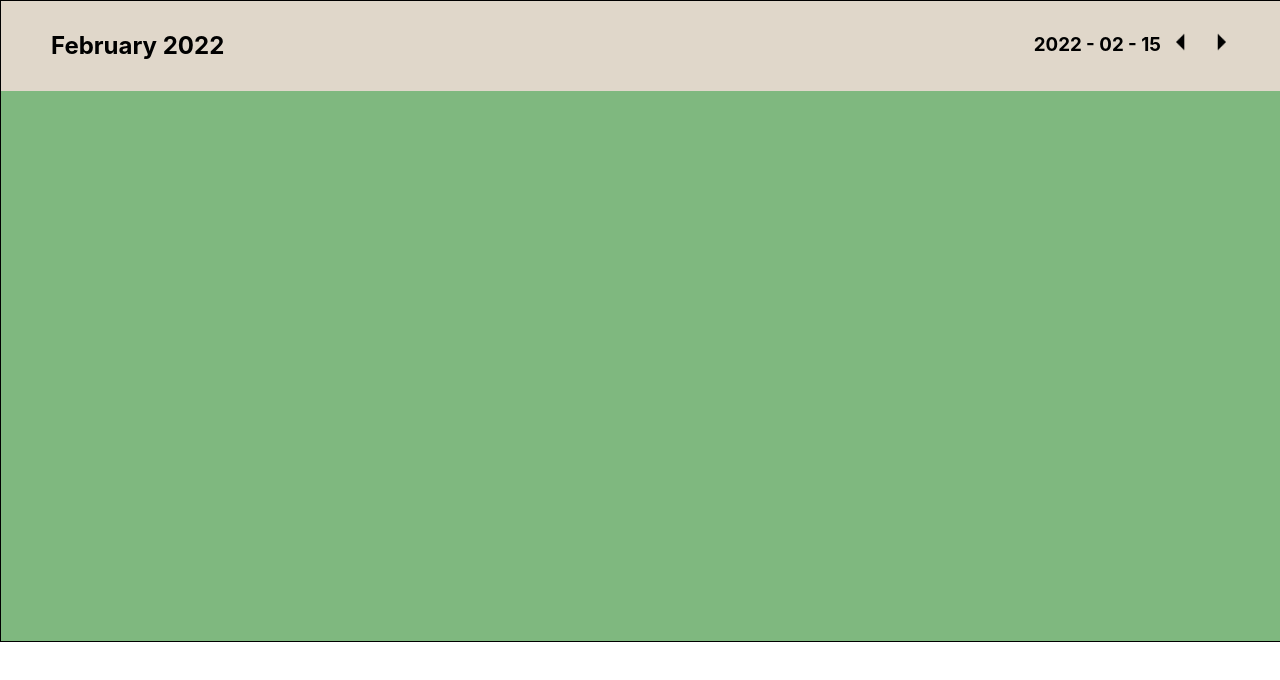
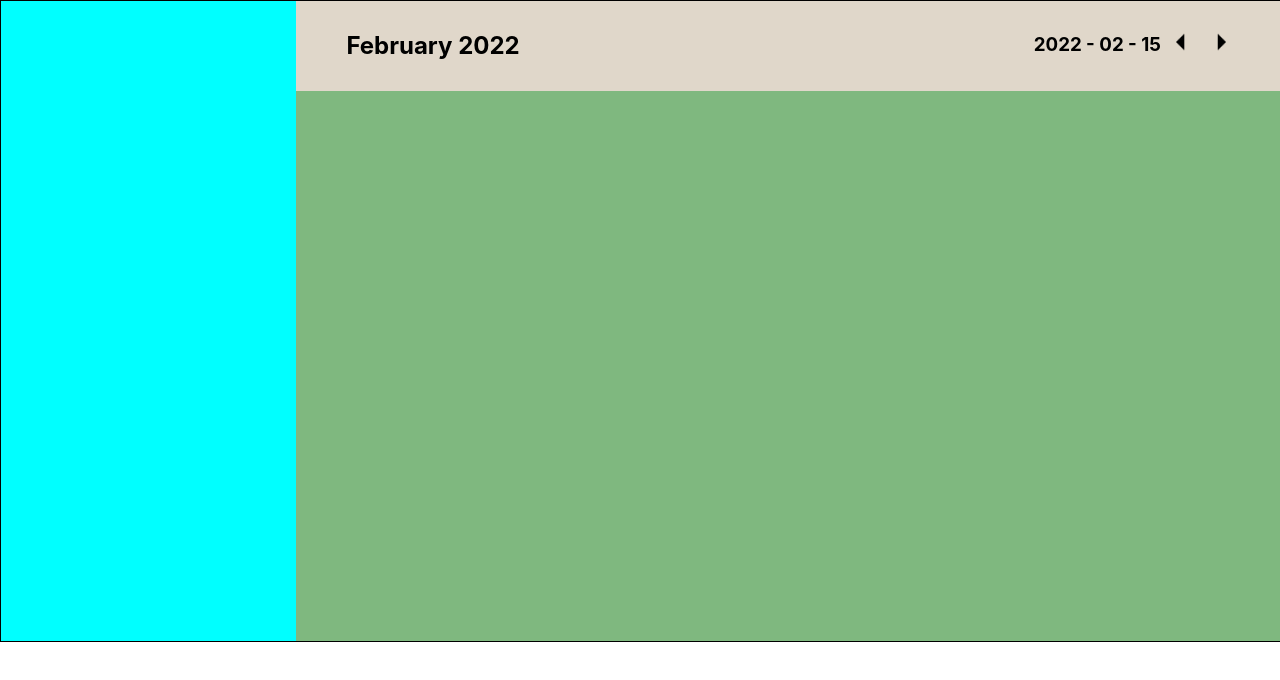
Before and after one commit to iiolo/react-calendar, a React (Create React App) app: page / in a window 1280 px wide. Shown: the top 680 px of the page. Built offline with nearby package versions, Linux system fonts and the light colour scheme.

Commit message:
todo calendar 영역 생성

```diff
--- a/src/App.css
+++ b/src/App.css
@@ -2,8 +2,13 @@
     width: 100vw;
     height: 80vh;
     border: 1px solid black;
+    display: flex;
 }
-
+.todo-container {
+    background-color: aqua;
+    width: 30%;
+    height: 100%;
+}
 .app-container {
     display: flex;
     flex-direction: column;
--- a/src/App.js
+++ b/src/App.js
@@ -19,6 +19,7 @@ class App extends Component {
     render() {
         return (
             <div className="layout">
+                <div className="todo-container"></div>
                 <div className="app-container">
                     <Header
                         YearMonth={this.state.YearMonth.format('MMMM YYYY')}
```
